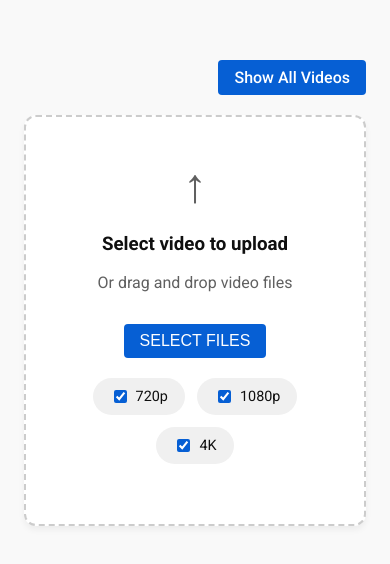
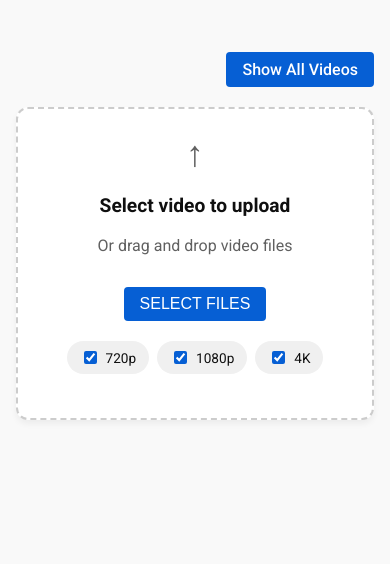
Before and after one commit to arprinceofficial/video-streaming-poc, a website: page public/index.html in a window 390 px wide. Drawn offline with nearby package versions, Linux system fonts and the light colour scheme.

Commit message:
feat: Implement responsive design for the index and videos pages, optimizing layout and elements for mobile screens.

```diff
--- a/public/index.html
+++ b/public/index.html
@@ -338,6 +338,35 @@
             accent-color: var(--primary-color);
         }
     </style>
+    <style>
+        @media (max-width: 600px) {
+            .main-content {
+                padding: 16px;
+                max-width: 100%;
+            }
+
+            .upload-card {
+                padding: 24px 16px;
+            }
+
+            .upload-icon {
+                font-size: 36px;
+            }
+
+            h3 {
+                font-size: 1.2rem;
+            }
+
+            .quality-selector {
+                gap: 8px;
+            }
+
+            .quality-label {
+                padding: 6px 12px;
+                font-size: 0.85rem;
+            }
+        }
+    </style>
 </head>
 
 <body>
```
Also changed, not shown: public/videos.html (+37 -8 lines).
